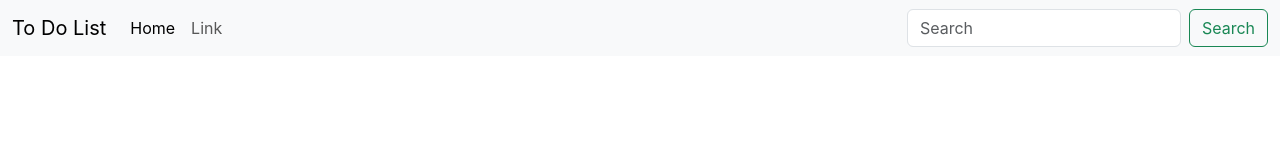
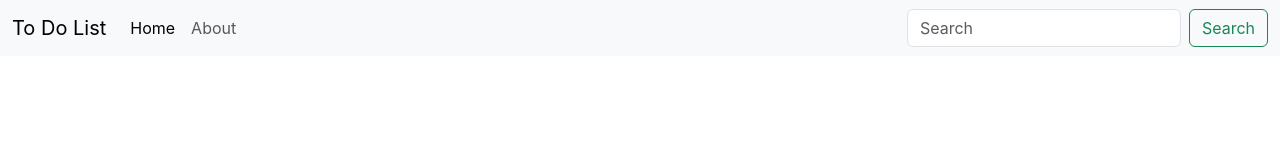
Before and after one commit to Surajit-Tunga/React_Tutorial, a React (Create React App) app in the folder my-app/: page / in a window 1280 px wide. Shown: the top 160 px of the page. Built offline with nearby package versions, Linux system fonts and the light colour scheme.

Commit message:
Update App.js

```diff
--- a/my-app/src/App.js
+++ b/my-app/src/App.js
@@ -16,7 +16,7 @@
           <a class="nav-link active" aria-current="page" href="#">Home</a>
         </li>
         <li class="nav-item">
-          <a class="nav-link" href="#">Link</a>
+          <a class="nav-link" href="#">About</a>
         </li>
       </ul>
       <form class="d-flex" role="search">
```
